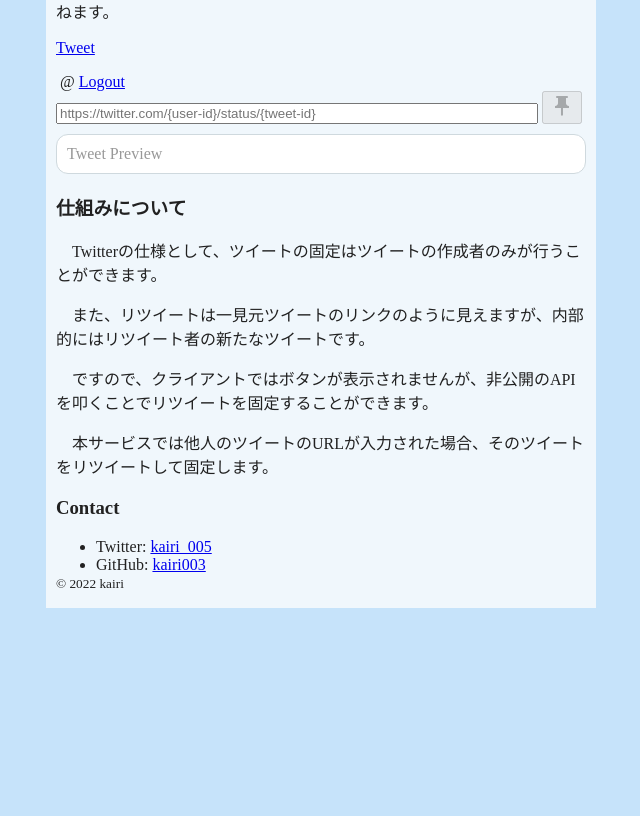
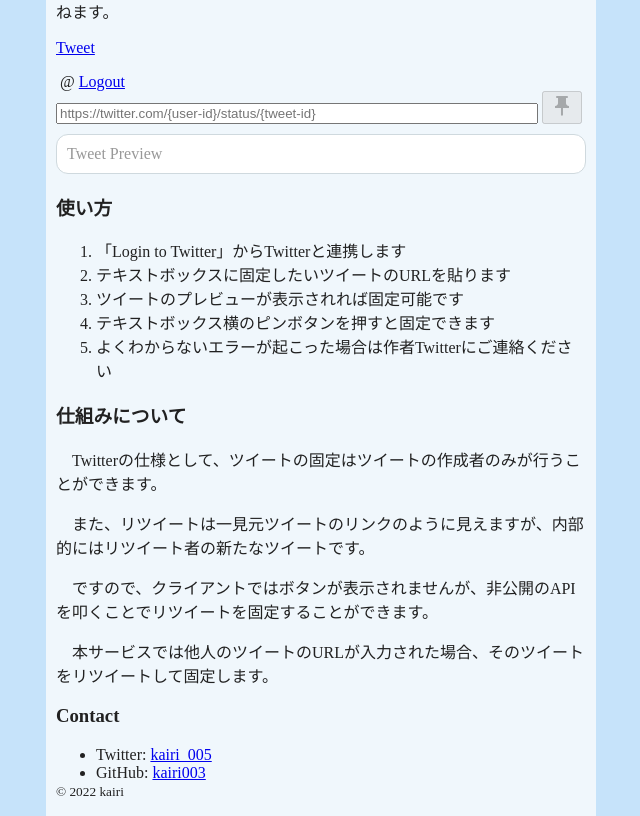
Before and after one commit to kairi003/PinOthers, a Flask app: template templates/index.html in a window 1280 px wide. Shown: the part 225-1041 px from the top of the page, without its empty margins (319-959 px from the left). Before the commit the page ends 833 px from the top, so only its background shows below. Run offline with Flask 2, Linux system fonts and the light colour scheme; the template is opened without the code that fills it, so the values that code supplies are empty; some libraries are stand-ins or nearby versions.

Commit message:
[update] usage

```diff
--- a/static/style.css
+++ b/static/style.css
@@ -23,7 +23,7 @@ p {
   text-indent: 1em;
 }
 
-ul {
+ul,ol {
   margin: 0;
 }
 
--- a/templates/index.html
+++ b/templates/index.html
@@ -59,6 +59,16 @@
       </button>
     </form>
     <div id="tweet" class="tweet"></div>
+    <div id="usage">
+      <h3>使い方</h3>
+      <ol>
+        <li>「Login to Twitter」からTwitterと連携します</li>
+        <li>テキストボックスに固定したいツイートのURLを貼ります</li>
+        <li>ツイートのプレビューが表示されれば固定可能です</li>
+        <li>テキストボックス横のピンボタンを押すと固定できます</li>
+        <li>よくわからないエラーが起こった場合は作者Twitterにご連絡ください</li>
+      </ol>
+    </div>
   </main>
   <footer>
     <h3>仕組みについて</h3>
```
